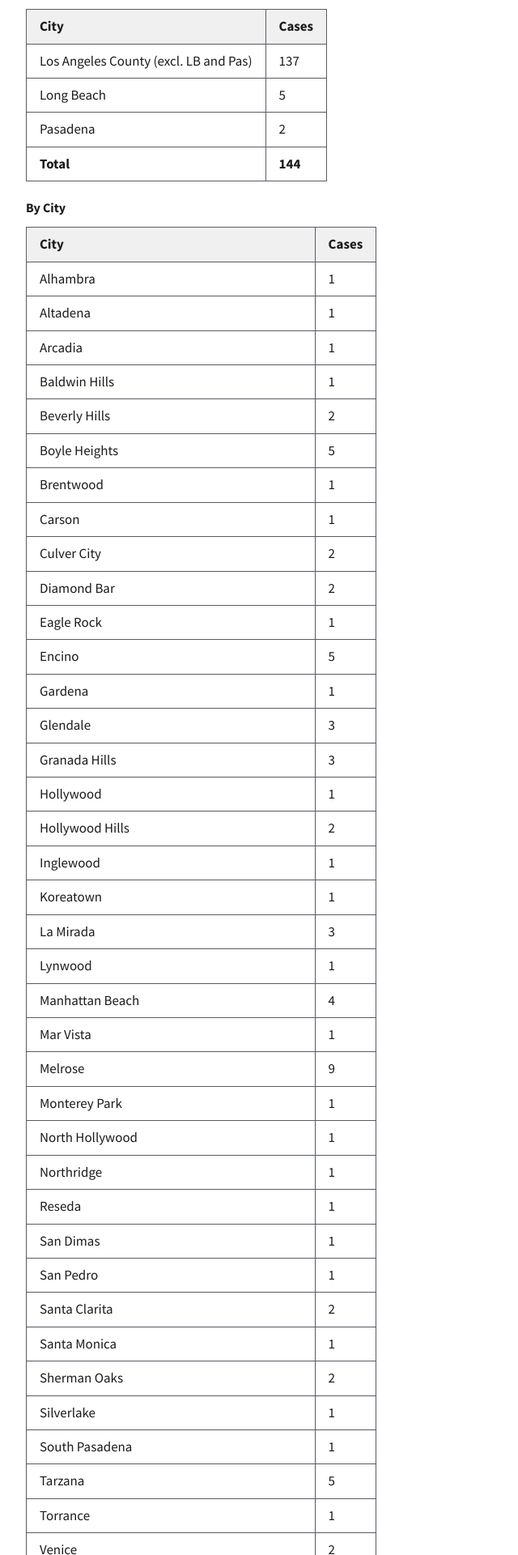
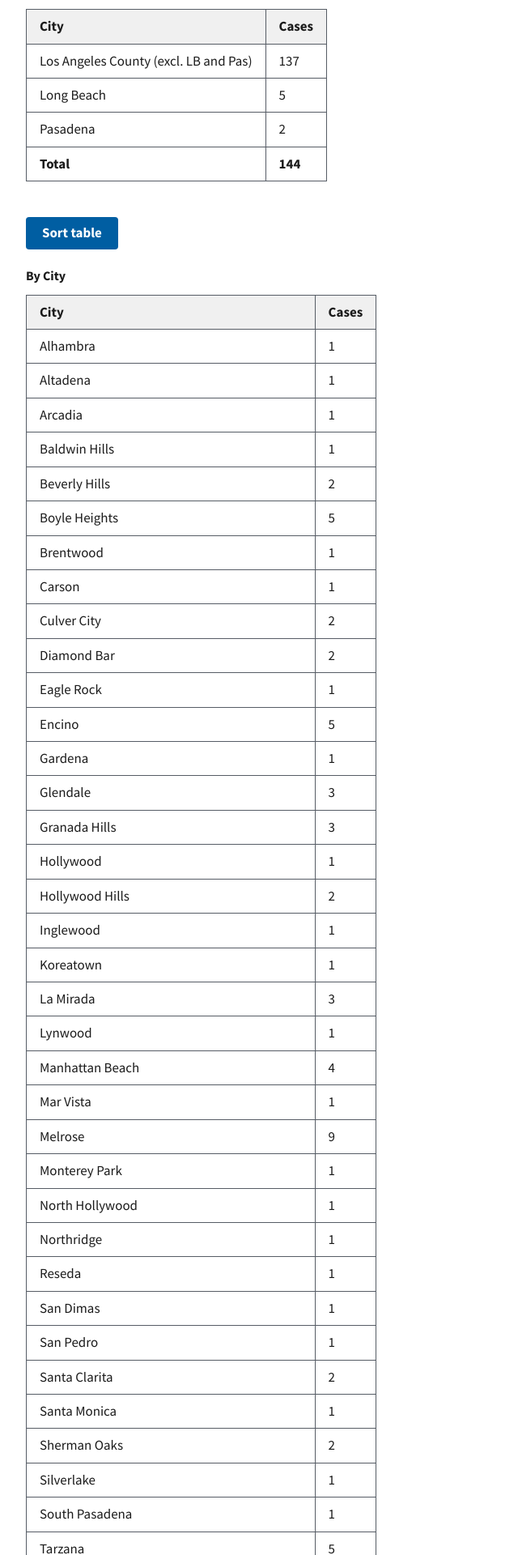
Before and after one commit to maya/la-coronavirus-cases, a Jekyll site: the page built from index.md, in a window 1280 px wide. Shown: the part 655-2575 px from the top of the page at 81% size, without its empty margins (0-640 px from the left). Built offline with Jekyll 4.4.1, drawn with Linux system fonts in a browser that asks for light colours.

Commit message:
Add table sort

```diff
--- a/index.md
+++ b/index.md
@@ -37,7 +37,16 @@ layout: default
     </tbody>
   </table>
 
-  <table class="usa-table">
+<style type="text/css">
+  .table-sorted {display: none;}
+  .toggle-me.active + .table-unsorted {display: none;}
+  .active.table-sorted {display: block;}
+</style>
+
+  <button class="toggle-me usa-button margin-top-3">Sort table</button>
+
+  {% assign case = site.data.cases.by_city %}
+  <table class="usa-table table-unsorted">
     <caption>By City</caption>
     <thead>
       <tr>
@@ -46,13 +55,44 @@ layout: default
       </tr>
     </thead>
     <tbody>
-      {% for case in site.data.cases.by_city %}
+      {% for item in case %}
       <tr>
-        <th scope="row">{{ case.city }}</th>
-        <td>{{ case.number }}</td>
+        <th scope="row">{{ item.city }}</th>
+        <td>{{ item.number }}</td>
       </tr>
       {% endfor %}
     </tbody>
   </table>
+
+  {% assign case = site.data.cases.by_city | sort: 'number' | reverse %}
+  <table class="usa-table table-sorted">
+    <caption>By City</caption>
+    <thead>
+      <tr>
+        <th scope="col">City</th>
+        <th scope="col">Cases</th>
+      </tr>
+    </thead>
+    <tbody>
+      {% for item in case %}
+      <tr>
+        <th scope="row">{{ item.city }}</th>
+        <td>{{ item.number }}</td>
+      </tr>
+      {% endfor %}
+    </tbody>
+  </table>
+
   <p>Site last updated: <span class="font-mono-xs">{{ site.time | date: "%x %r" }}</span></p>
 </div>
+
+
+<script type="text/javascript">
+var el = document.querySelector('.toggle-me');
+var table = document.querySelector('.table-sorted');
+
+el.onclick = function() {
+  el.classList.toggle('active');
+  table.classList.toggle('active');
+}
+</script>
```
